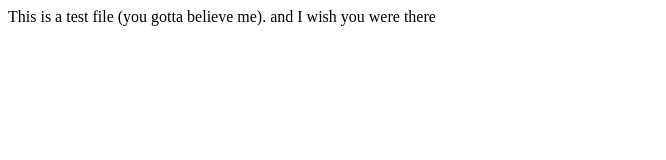
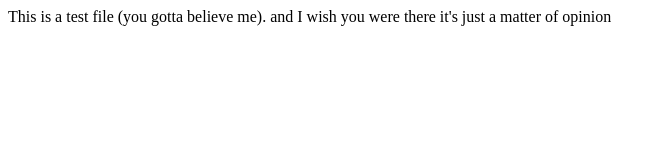
Before and after one commit to danieljamesphoto/gitTest, a plain HTML site: page index.html in a window 1280 px wide. Shown: the whole page, without its empty margins (0-666 px from the left). Drawn offline with Linux system fonts and the light colour scheme.

Commit message:
anoooother

```diff
--- a/index.html
+++ b/index.html
@@ -7,5 +7,6 @@
 <body>
     This is a test file (you gotta believe me).
     and I wish you were there
+    it's just a matter of opinion
 </body>
 </html>
```
